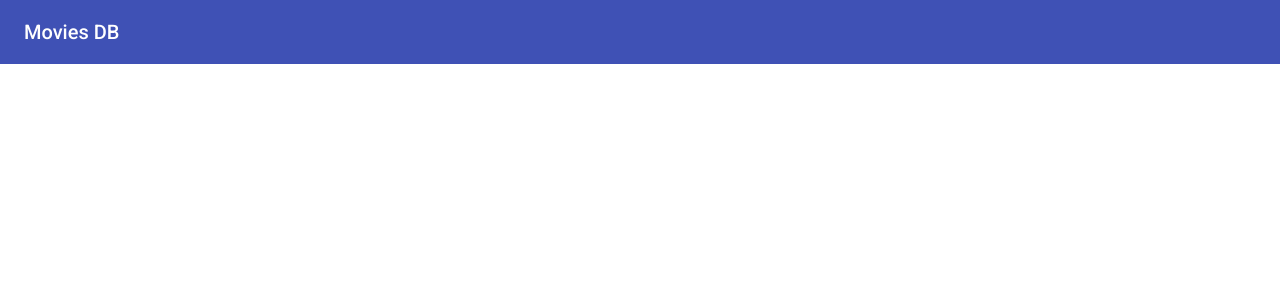
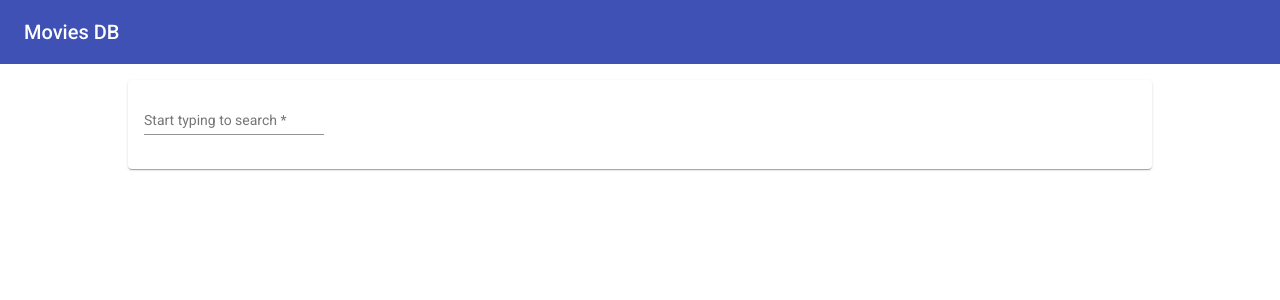
Before and after one commit to davix14/movies-app, an Angular app: page /search in a window 1280 px wide. Before the commit this address led to /. Shown: the top 300 px of the page. Built offline with nearby package versions, Linux system fonts and the light colour scheme.

Commit message:
STABLE - Added new component and service to search OMDB
Signed-off-by: David Juarez <jdavidjuarez95@gmail.com>

```diff
--- a/src/app/app-routing.module.ts
+++ b/src/app/app-routing.module.ts
@@ -3,12 +3,14 @@ import { Routes, RouterModule } from '@angular/router';
 import {CreateMovieComponent} from './create-movie/create-movie.component';
 import {ListMoviesComponent} from './list-movies/list-movies.component';
 import {AppHomeComponent} from './app-home/app-home.component';
+import {SearchComponent} from './search/search.component';
 
 
 const routes: Routes = [
   { path: '', component: AppHomeComponent},
   { path: 'list', component: ListMoviesComponent },
-  { path: 'create', component: CreateMovieComponent }
+  { path: 'create', component: CreateMovieComponent },
+  { path: 'search', component: SearchComponent }
 ];
 
 @NgModule({
--- a/src/app/app.module.ts
+++ b/src/app/app.module.ts
@@ -20,6 +20,7 @@ import {MatListModule} from '@angular/material/list';
 import {MatExpansionModule} from '@angular/material/expansion';
 import {HttpClientModule} from '@angular/common/http';
 import { AppHomeComponent } from './app-home/app-home.component';
+import { SearchComponent } from './search/search.component';
 
 @NgModule({
   declarations: [
@@ -27,7 +28,8 @@ import { AppHomeComponent } from './app-home/app-home.component';
     AppHeaderComponent,
     CreateMovieComponent,
     ListMoviesComponent,
-    AppHomeComponent
+    AppHomeComponent,
+    SearchComponent
   ],
   imports: [
     BrowserModule,
--- /dev/null
+++ b/src/app/search/search-movies.service.ts
@@ -0,0 +1,26 @@
+import {Injectable} from '@angular/core';
+import {HttpClient} from '@angular/common/http';
+import {Subject} from 'rxjs';
+import {Movie} from '../movies.model';
+
+@Injectable({
+  providedIn: 'root'
+})
+export class SearchMoviesService {
+  private moviesUpdated = new Subject<any>();
+
+  constructor(private http: HttpClient) {
+  }
+
+  getSearchResults() {
+    return this.moviesUpdated.asObservable();
+  }
+
+  searchForMany(param: string) {
+    this.http.get('http://www.omdbapi.com/?apikey=22df56fe&s=' + param)
+      .subscribe(value => {
+        this.moviesUpdated.next(value);
+        });
+  }
+
+}
--- /dev/null
+++ b/src/app/search/search.component.html
@@ -0,0 +1,15 @@
+<mat-card>
+  <form [formGroup]="searchForm">
+    <mat-form-field>
+      <input
+        matInput
+        formControlName="search"
+        type="text"
+        placeholder="Start typing to search"
+      (change)="search(this.searchForm.value.search)">
+    </mat-form-field>
+  </form>
+  <div>
+    {{ this.results | json }}
+  </div>
+</mat-card>
--- /dev/null
+++ b/src/app/search/search.component.ts
@@ -0,0 +1,31 @@
+import {Component, OnInit} from '@angular/core';
+import {FormBuilder, FormGroup, Validators} from '@angular/forms';
+import {SearchMoviesService} from './search-movies.service';
+
+@Component({
+  selector: 'app-search',
+  templateUrl: './search.component.html',
+  styleUrls: ['./search.component.css']
+})
+export class SearchComponent implements OnInit {
+  searchForm: FormGroup;
+  results;
+
+  constructor(private fb: FormBuilder, private searchResults: SearchMoviesService) {
+  }
+
+  ngOnInit(): void {
+    this.searchForm = this.fb.group({
+      search: ['', [Validators.required]]
+    });
+    this.searchResults.getSearchResults()
+      .subscribe((results) => {
+        this.results = results.Search;
+      });
+  }
+
+  search(input: string) {
+    this.searchResults.searchForMany(input);
+  }
+
+}
```
Also changed, not shown: src/app/search/search.component.css (added), 2 other files (tests, documents, lock files or other folders).
